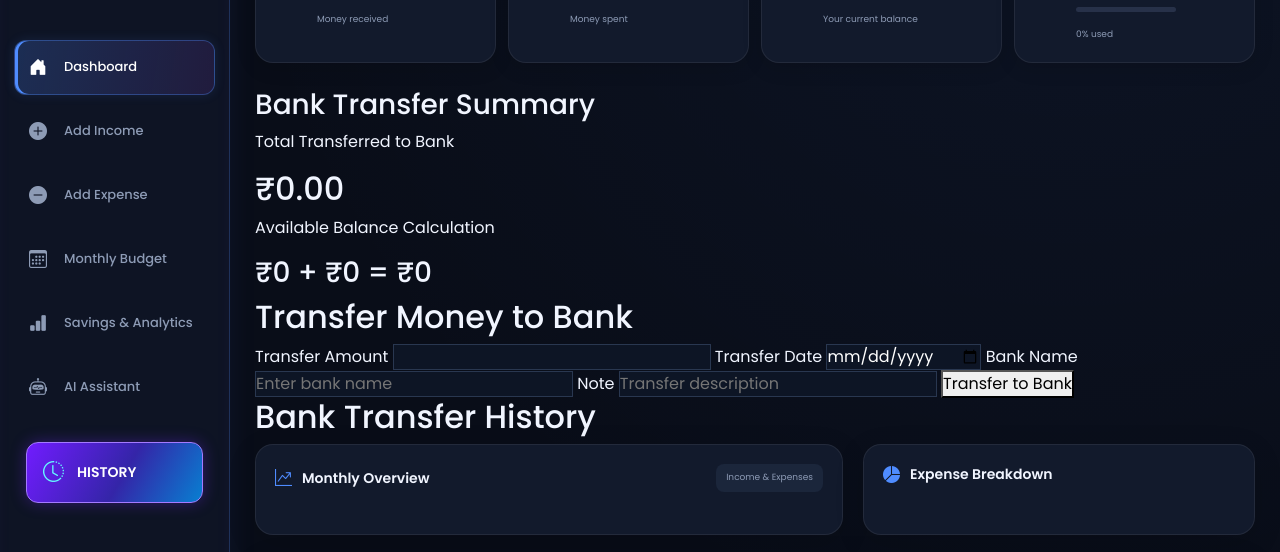
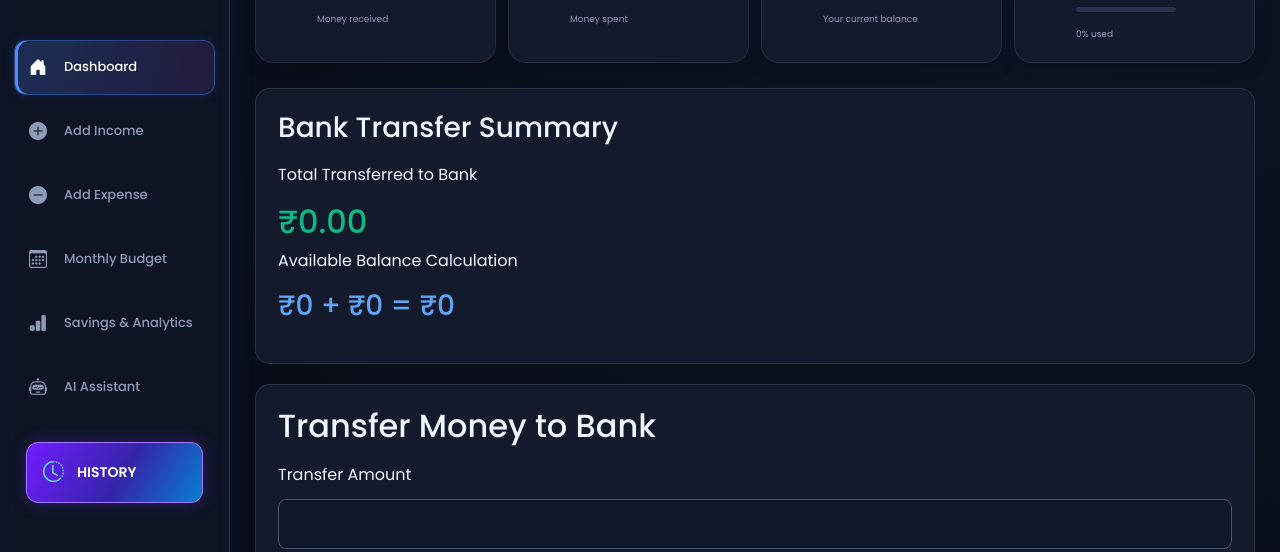
Before and after one commit to Manoj-fs-dev/My-Money-Tracker, a plain HTML site: page index.html in a window 1280 px wide. Shown: the part 205-757 px from the top of the page. Drawn offline with nearby package versions, Linux system fonts and the light colour scheme.

Commit message:
Update style.css

```diff
--- a/style.css
+++ b/style.css
@@ -3070,3 +3070,82 @@ select:-webkit-autofill {
     }
 
 }
+
+
+
+
+/* BANK TRANSFER */
+
+.bank-transfer-section,
+.bank-history-section,
+.bank-balance-card {
+    background: var(--card-bg, #151b2b);
+    padding: 22px;
+    margin: 20px 0;
+    border-radius: 15px;
+    border: 1px solid rgba(255,255,255,.1);
+}
+
+.bank-transfer-section h2,
+.bank-history-section h2,
+.bank-balance-card h3 {
+    margin-bottom: 18px;
+}
+
+#bank-transfer-form {
+    display: grid;
+    gap: 12px;
+}
+
+#bank-transfer-form input {
+    width: 100%;
+    padding: 12px;
+    border-radius: 8px;
+    border: 1px solid #475569;
+    background: #0f172a;
+    color: white;
+    box-sizing: border-box;
+}
+
+#bank-transfer-form button {
+    padding: 13px;
+    border: none;
+    border-radius: 8px;
+    background: #10b981;
+    color: white;
+    font-weight: bold;
+    cursor: pointer;
+}
+
+.bank-transfer-row {
+    display: flex;
+    justify-content: space-between;
+    align-items: center;
+    gap: 12px;
+    padding: 15px 0;
+    border-bottom: 1px solid rgba(255,255,255,.1);
+}
+
+.bank-transfer-details {
+    display: flex;
+    flex-direction: column;
+    gap: 5px;
+}
+
+.bank-transfer-details span,
+.bank-transfer-details small {
+    color: #94a3b8;
+}
+
+.bank-transfer-amount {
+    color: #10b981;
+    white-space: nowrap;
+}
+
+#bank-total-transferred {
+    color: #10b981;
+}
+
+#bank-balance-calculation {
+    color: #60a5fa;
+}
```
